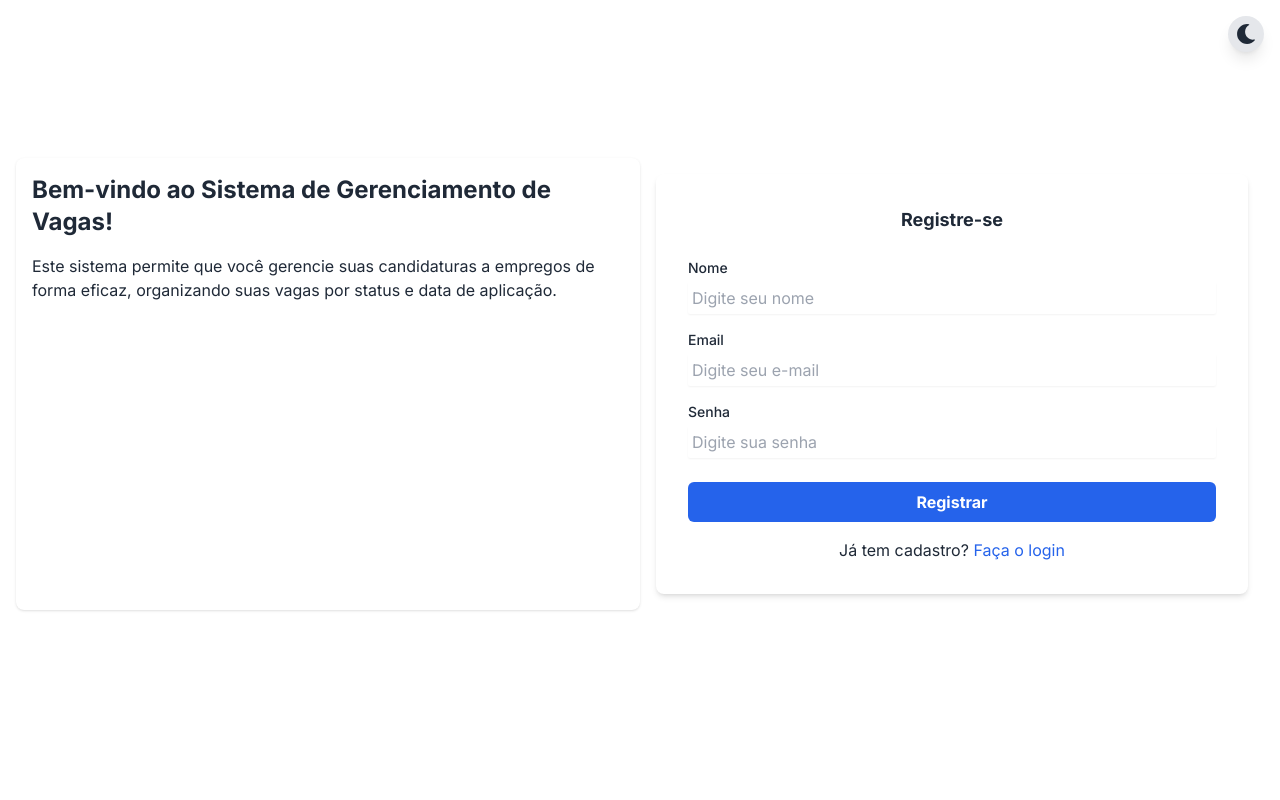
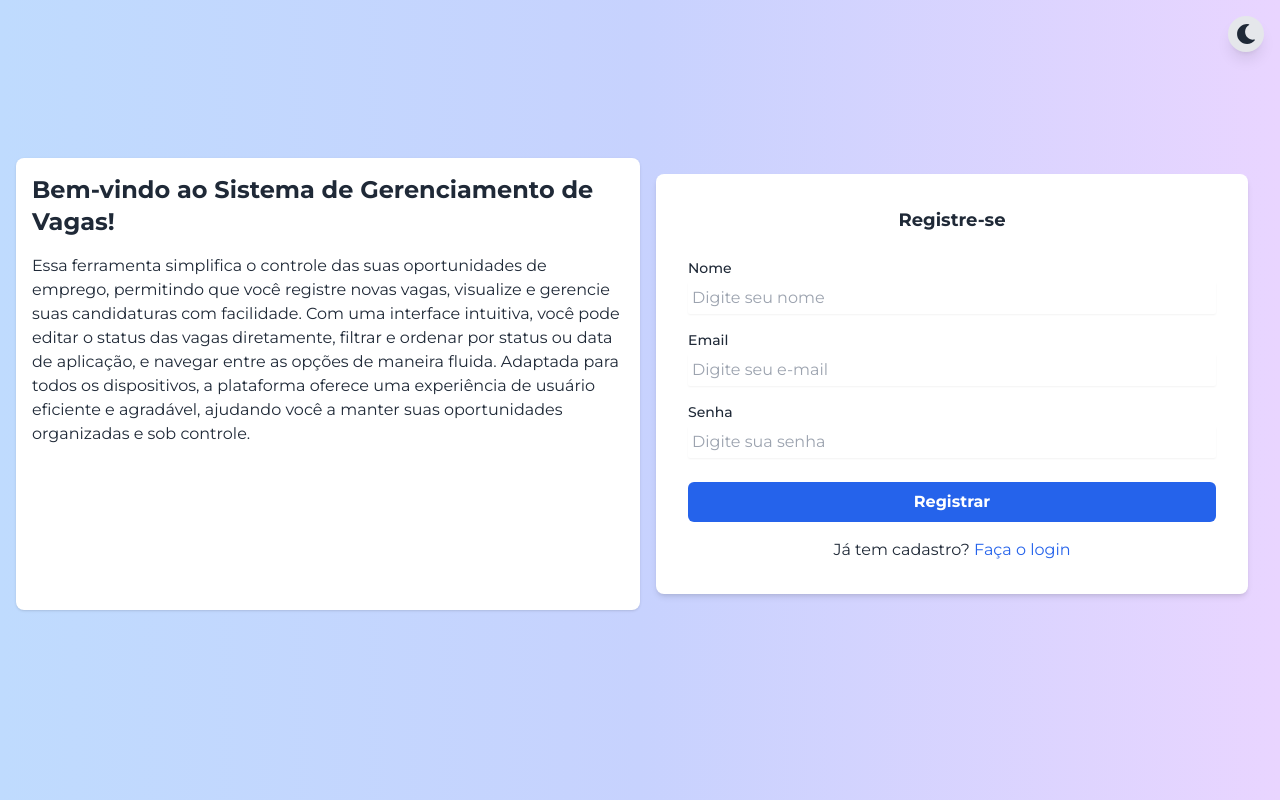
Before and after one commit to ms-gustavo/job-management, a Next.js app: page / in a window 1280 px wide. Both pictures are taken after a click on the button "Registre-se". Built offline with nearby package versions, Linux system fonts and the light colour scheme.

Commit message:
Styles minimal changes

```diff
--- a/src/app/dashboard/page.tsx
+++ b/src/app/dashboard/page.tsx
@@ -11,6 +11,7 @@ import { fetchData } from "@/utils/requestFunction";
 import { errorToast, successToast } from "@/utils/toastsUtils";
 import { useRouter } from "next/navigation";
 import { useEffect, useState } from "react";
+import { FaSpinner } from "react-icons/fa";
 
 const Dashboard: React.FC = () => {
   const [userData, setUserData] = useState<User | null>(null);
@@ -131,24 +132,28 @@ const Dashboard: React.FC = () => {
   };
 
   if (!userData) {
-    return <div>Carregando...</div>;
+    return (
+      <div className="flex items-center justify-center min-h-screen">
+        <FaSpinner className="animate-spin text-4xl text-blue-500" />
+      </div>
+    );
   }
   return (
-    <div className="p-4 min-h-screen bg-background-light dark:bg-background-dark">
+    <div className="p-4 min-h-screen  bg-gradient-to-r from-blue-200 via-indigo-200 to-purple-200 dark:from-gray-800 dark:via-gray-900 dark:to-black">
       <ThemeToggle />
-      <div className="bg-gray-200 dark:bg-slate-950 dark:text-slate-200 p-4 rounded-lg mb-4">
+      <div className="bg-indigo-50 dark:bg-slate-950 dark:text-slate-200 p-4 rounded-lg mb-4">
         <WelcomeUser {...userData} />
       </div>
 
       <div className="grid grid-cols-3 gap-4">
-        <div className="col-span-3 md:col-span-1 bg-gray-200 dark:bg-slate-950 dark:text-slate-200 p-4 rounded-lg flex flex-col space-y-4">
+        <div className="col-span-3 md:col-span-1 bg-indigo-50 dark:bg-slate-950 dark:text-slate-200 p-4 rounded-lg flex flex-col space-y-4">
           <UserActions
             handleLogout={handleLogout}
             toggleJobForm={() => setShowJobForm(true)}
             toggleJobList={() => setShowJobForm(false)}
           />
         </div>
-        <div className="col-span-3 md:col-span-2 bg-gray-200 dark:bg-slate-950 dark:text-slate-200 p-4 rounded-lg">
+        <div className="col-span-3 md:col-span-2 bg-indigo-50 dark:bg-slate-950 dark:text-slate-200 p-4 rounded-lg">
           {showJobForm ? (
             <JobForm
               isSubmitting={isSubmitting}
--- a/src/app/layout.tsx
+++ b/src/app/layout.tsx
@@ -1,10 +1,10 @@
 import type { Metadata } from "next";
-import { Inter } from "next/font/google";
+import { Montserrat } from "next/font/google";
 import "./globals.css";
 import { AuthProvider } from "@/context/AuthContext";
 import { Toaster } from "react-hot-toast";
 
-const inter = Inter({ subsets: ["latin"] });
+const montserrat = Montserrat({ subsets: ["latin"] });
 
 export const metadata: Metadata = {
   title: "Gerenciador de Vagas",
@@ -18,7 +18,7 @@ export default function RootLayout({
 }>) {
   return (
     <html lang="en">
-      <body className={inter.className}>
+      <body className={montserrat.className}>
         <AuthProvider>
           <Toaster />
           {children}
--- a/src/app/page.tsx
+++ b/src/app/page.tsx
@@ -13,7 +13,7 @@ const HomePage: React.FC = () => {
   };
 
   return (
-    <div className="flex flex-col items-center justify-center min-h-screen bg-background-light dark:bg-background-dark p-4">
+    <div className="flex flex-col items-center justify-center min-h-screen p-4 bg-gradient-to-r from-blue-200 via-indigo-200 to-purple-200 dark:from-gray-800 dark:via-gray-900 dark:to-black">
       <ThemeToggle />
       <div className="flex flex-col md:flex-row mb-8 w-full">
         <div className="p-4 bg-background-light dark:bg-background-dark shadow rounded-lg md:w-1/2">
@@ -21,20 +21,23 @@ const HomePage: React.FC = () => {
             Bem-vindo ao Sistema de Gerenciamento de Vagas!
           </h1>
           <p className="text-text-light dark:text-text-dark">
-            Este sistema permite que você gerencie suas candidaturas a empregos
-            de forma eficaz, organizando suas vagas por status e data de
-            aplicação.
+            Essa ferramenta simplifica o controle das suas oportunidades de
+            emprego, permitindo que você registre novas vagas, visualize e
+            gerencie suas candidaturas com facilidade. Com uma interface
+            intuitiva, você pode editar o status das vagas diretamente, filtrar
+            e ordenar por status ou data de aplicação, e navegar entre as opções
+            de maneira fluida. Adaptada para todos os dispositivos, a plataforma
+            oferece uma experiência de usuário eficiente e agradável, ajudando
+            você a manter suas oportunidades organizadas e sob controle.
           </p>
         </div>
 
-        <div className="p-4 dark:bg-background-dark rounded-lg md:w-1/2">
-          <div className="flex flex-col w-full">
-            {isRegistering ? (
-              <RegisterForm toggleForm={toggleForm} />
-            ) : (
-              <LoginForm toggleForm={toggleForm} />
-            )}
-          </div>
+        <div className="flex flex-col w-full p-4 rounded-lg md:w-1/2">
+          {isRegistering ? (
+            <RegisterForm toggleForm={toggleForm} />
+          ) : (
+            <LoginForm toggleForm={toggleForm} />
+          )}
         </div>
       </div>
     </div>
--- a/src/components/RegisterForm.tsx
+++ b/src/components/RegisterForm.tsx
@@ -58,7 +58,7 @@ const RegisterForm: React.FC<LoginFormProps> = ({ toggleForm }) => {
           <div className="mb-4">
             <label
               htmlFor="name"
-              className="block text-sm font-medium text-text-light dark:text-dark"
+              className="block text-sm font-medium text-text-light dark:text-text-dark"
             >
               Nome
             </label>
@@ -79,7 +79,7 @@ const RegisterForm: React.FC<LoginFormProps> = ({ toggleForm }) => {
           <div className="mb-4">
             <label
               htmlFor="email"
-              className="block text-sm font-medium text-text-light dark:text-dark"
+              className="block text-sm font-medium text-text-light dark:text-text-dark"
             >
               Email
             </label>
```
